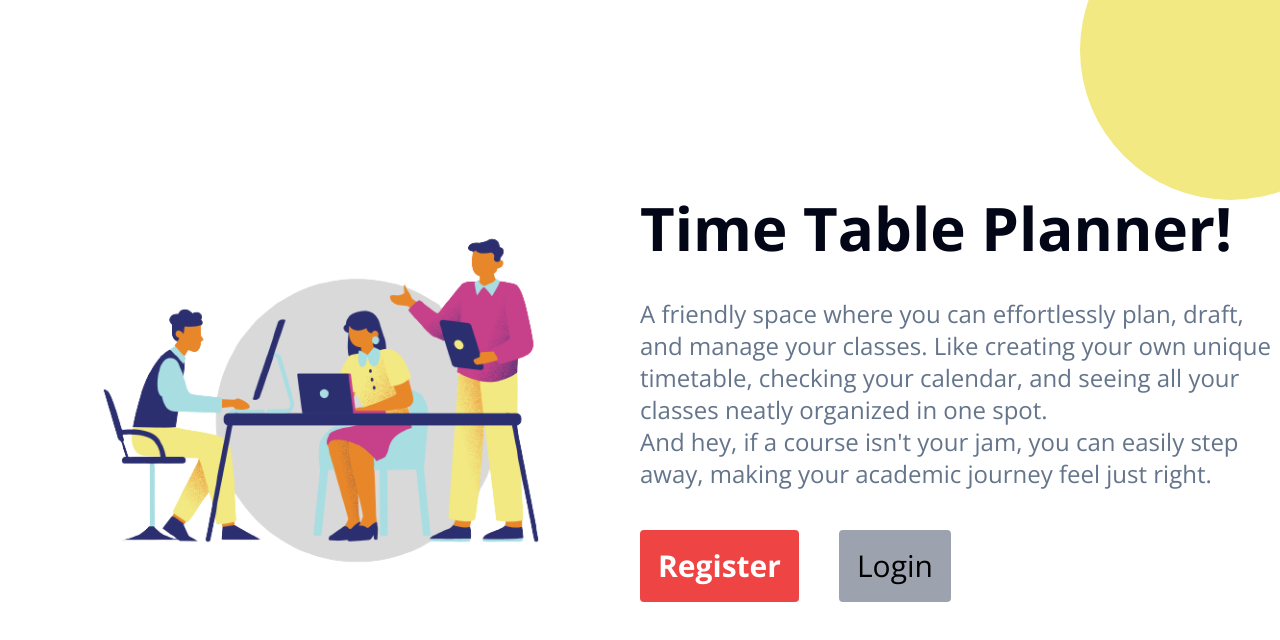
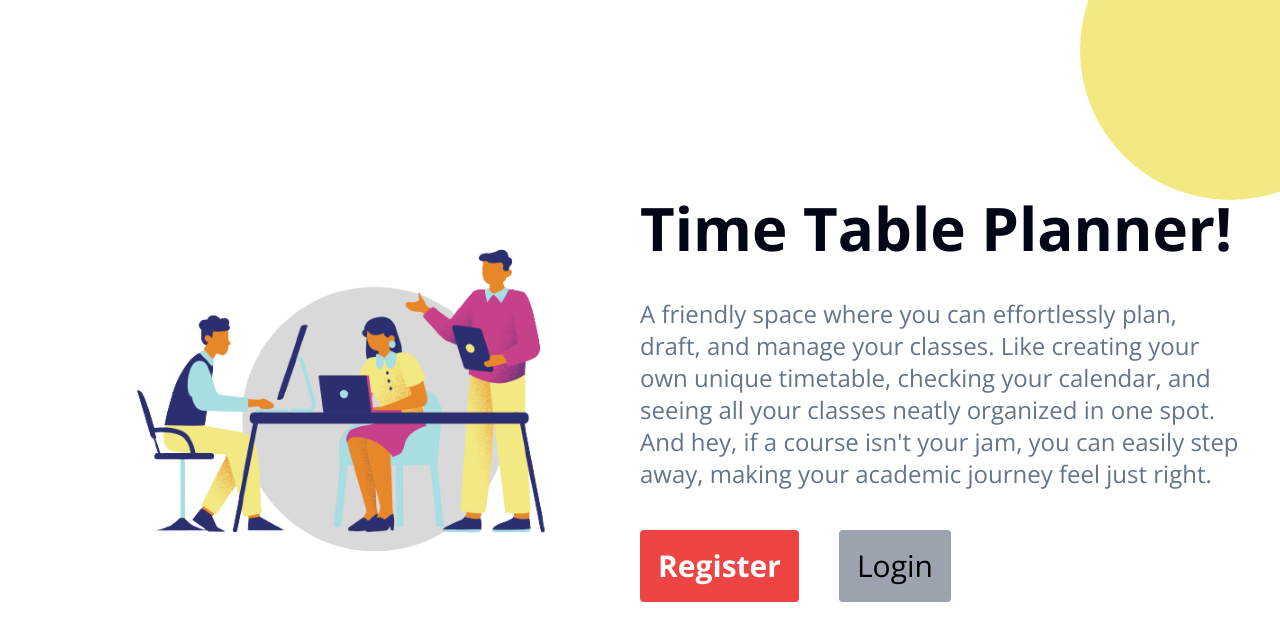
Before and after one commit to Gauravtripathii/line-up, a Next.js app: page / in a window 1280 px wide. Shown: the top 640 px of the page. Built offline with nearby package versions, Linux system fonts and the light colour scheme.

Commit message:
added padding to home (follow up)

```diff
--- a/src/app/page.tsx
+++ b/src/app/page.tsx
@@ -3,7 +3,7 @@ import Image from "next/image";
 
 export default function Home() {
   return (
-    <main className="flex h-screen">
+    <main className="flex h-screen p-10">
       <div className="img-container h-full flex content-center items-center">
         <Image
           src="/assets/home-img.png"
```
